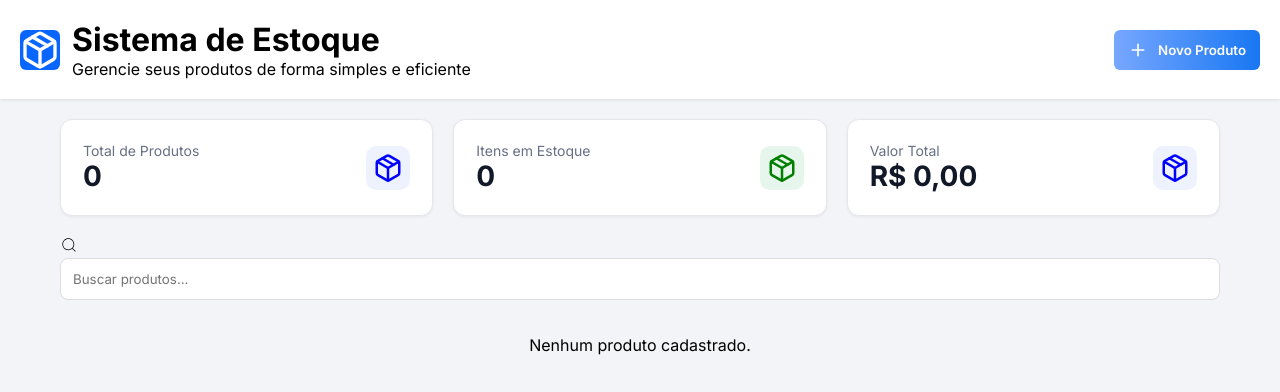
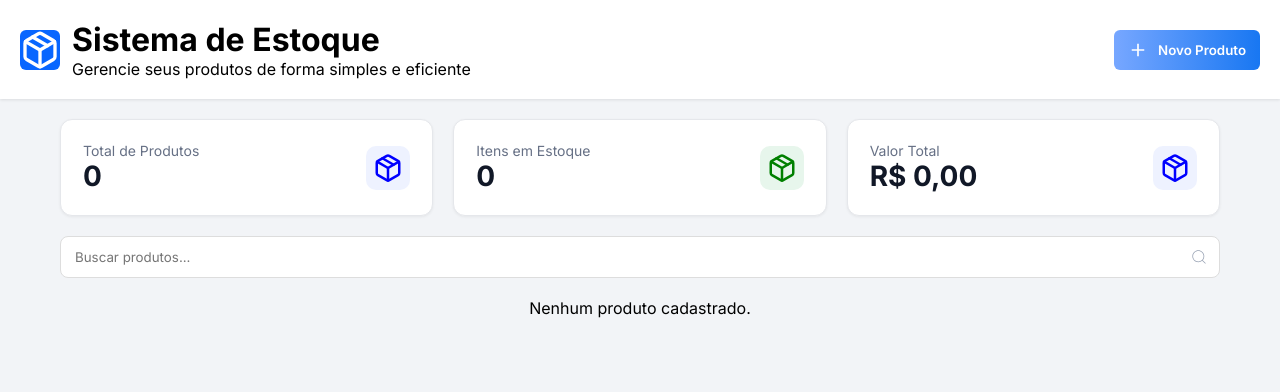
Before and after one commit to Uberdanalmeida/controle-estoque, a React (Vite) app: page / in a window 1280 px wide. Shown: the top 392 px of the page. Built offline with nearby package versions, Linux system fonts and the light colour scheme.

Commit message:
Refatora estilos da busca, ajustando a estrutura e melhorando a estética com ícone integrado e novos estilos.

```diff
--- a/src/App.css
+++ b/src/App.css
@@ -61,14 +61,6 @@ input{
   border-radius:6px;
   width:100%;
   outline:none;
-}
-
-.busca-admin{
-  width:100%;
-  padding:12px;
-  margin-bottom:15px;
-  border-radius:8px;
-  border:1px solid #ddd;
 }
 
 .tabela-produtos{
@@ -219,6 +211,29 @@ input{
   margin-bottom:20px;
 }
 
+.input-busca{
+  position:relative;
+  width:100%;
+}
+
+.busca-admin{
+  width:100%;
+  padding:12px 40px 12px 14px; /* espaço pro ícone */
+  border-radius:8px;
+  border:1px solid #ddd;
+  outline:none;
+}
+
+.icone-busca{
+  position:absolute;
+  right:12px;
+  top:50%;
+  transform:translateY(-50%);
+  font-size:18px;
+  color:#98A2B3;
+  pointer-events:none;
+}
+
 /* TABELA */
 .cadastro-container{
   background:#fff;
--- a/src/Components/Aside.jsx
+++ b/src/Components/Aside.jsx
@@ -1,15 +1,13 @@
 import { CiSearch } from "react-icons/ci";
 
 export default function Aside() {
-    return(
-        <div className="butao">
-           <div className="busca">
-            <CiSearch size={18}/>
-            <input
+  return(
+    <div className="input-busca">
+      <input
         className="busca-admin"
         placeholder="Buscar produtos..."
       />
-           </div>
-        </div>
-    )
+      <CiSearch className="icone-busca"/>
+    </div>
+  )
 }
```
